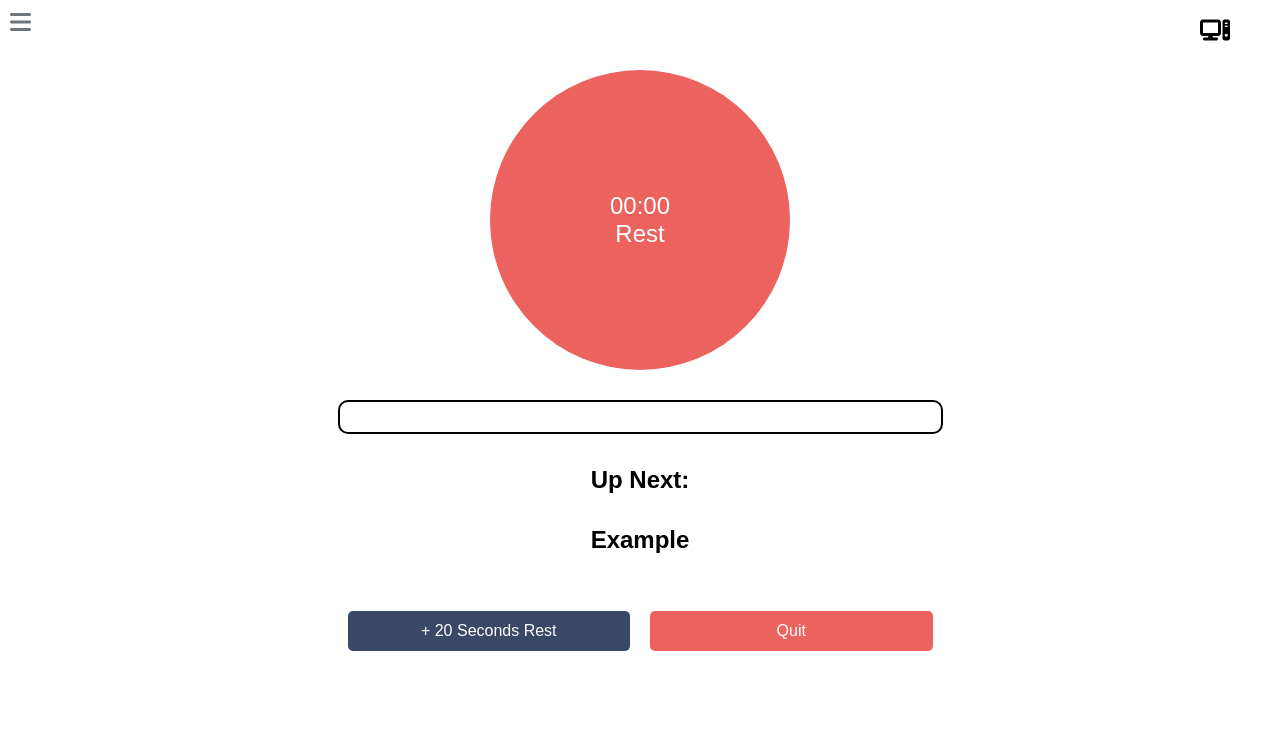
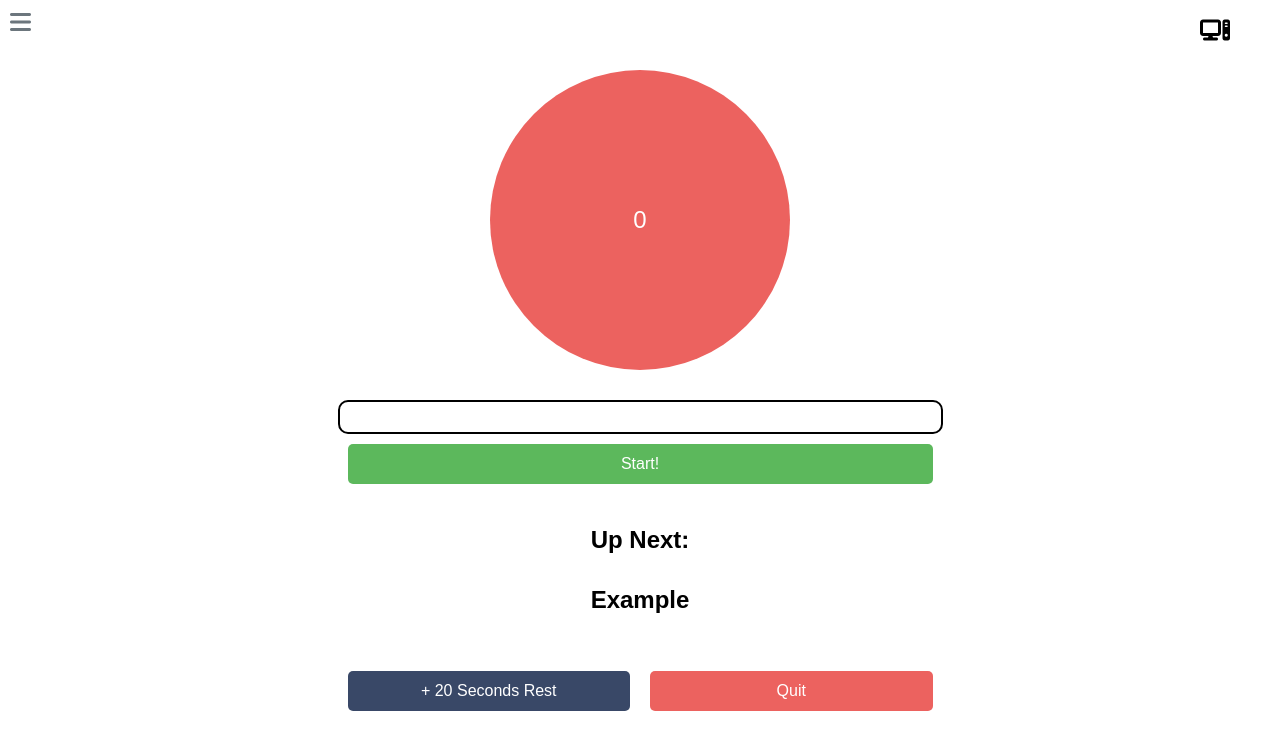
Before and after one commit to scottcarpenter28/Forge-Fitness, a Django app: page /run-routine/00000000-0000-0000-0000-000000000001/ in a window 1280 px wide. Shown: the top 734 px of the page. Run offline with Django 5.2, Linux system fonts and the light colour scheme; the first user in the database is signed in; tables that the repository leaves empty hold one stand-in row (Sample ...); some libraries are stand-ins or nearby versions.

Commit message:
Start building timer

```diff
--- a/src/project/application/static/application/css/base.css
+++ b/src/project/application/static/application/css/base.css
@@ -164,6 +164,14 @@ table tr:nth-child(odd) {
 }
 .btn-secondary:active{
     background-color: var(--secondary-option-hover);
+}
+
+.btn-success{
+    background-color: var(--success-option);
+}
+
+.btn-success:hover{
+    background-color: var(--success-option-hover);
 }
 
 .center-content{
--- a/src/project/application/static/application/js/routine.js
+++ b/src/project/application/static/application/js/routine.js
@@ -1,6 +1,108 @@
 import ProgressBar from "./progress_bar.js";
+
+
+class Timer{
+   timer_container = null;
+   current_time_span = null;
+   current_time = 0;
+   time_text = "00:00"
+   current_exercise_span = null;
+   exercise_text = ""
+   time_interval = null;
+
+   constructor(timer_container_id, current_time_span_id, current_exercise_span_id){
+      this.set_timer_container(timer_container_id);
+      this.set_time_span(current_time_span_id);
+      this.set_exercise_span(current_exercise_span_id);
+   }
+
+   set_timer_container(timer_container_id){
+      if(timer_container_id[0] !== "#")
+         timer_container_id = "#"+timer_container_id;
+      this.timer_container = $(timer_container_id);
+   }
+
+   set_time_span(time_span_id){
+      if(time_span_id[0] !== "#")
+         time_span_id = "#"+time_span_id;
+      this.current_time_span = $(time_span_id);
+      this.set_time_text()
+   }
+
+   set_time_text(){
+      this.time_text = this.__to_time_str();
+      this.current_time_span.text(this.time_text);
+   }
+
+   set_exercise_span(exercise_id){
+      if(exercise_id[0] !== "#")
+         exercise_id = "#"+exercise_id;
+      this.current_exercise_span = $(exercise_id);
+   }
+
+   set_current_exercise(exercise){
+      this.exercise_text = exercise;
+      this.current_exercise_span.text(exercise);
+   }
+
+   set_time(time){
+      this.current_time = time;
+      this.set_time_text()
+   }
+
+   __to_time_str(){
+      const minutes = Math.floor(this.current_time / 60);
+      const seconds = this.current_time % 60;
+
+      let time_text = seconds;
+      if(minutes > 0){
+         time_text = `${minutes}:${seconds < 10 ? '0' : ''}${seconds}`
+      }
+      return time_text;
+   }
+
+   __set_timer_active(){
+      this.timer_container.removeClass("rest");
+      this.timer_container.addClass("active");
+   }
+
+   __set_timer_rest(){
+      this.timer_container.removeClass("active");
+      this.timer_container.addClass("rest");
+   }
+
+   start_count_down(time){
+      this.set_time(time);
+      this.time_interval = setInterval(() => {
+         if (this.current_time <= 0) {
+            clearInterval(this.time_interval);
+            this.__set_timer_rest();
+         }
+         else{
+            this.__set_timer_active();
+         }
+         this.set_time_text();
+         this.current_time--;
+      }, 1000);
+   }
+
+   start_count_up(){
+      {
+         this.set_time(0);
+         this.time_interval = setInterval(() => {
+            this.__set_timer_active();
+            this.set_time_text();
+            this.current_time++;
+         }, 1000);
+      }
+   }
+
+}
 
 
 $(document).ready(function() {
    const progress = new ProgressBar("routine-progress");
+   const timer = new Timer("timer", "current-time", "exercise");
+   // timer.start_count_down(10);
+   // timer.start_count_up();
 });
--- a/src/project/application/templates/application/run_routine.html
+++ b/src/project/application/templates/application/run_routine.html
@@ -11,8 +11,8 @@
         <div class="col-100 center-content">
             <div id="timer" class="rest">
                 <div id="current-exercise">
-                    <span id="current-time">00:00</span>
-                    <span id="exercise">Rest</span>
+                    <span id="current-time"></span>
+                    <span id="exercise"></span>
                 </div>
             </div>
         </div>
@@ -21,6 +21,9 @@
         <div id="routine-tracker" class="col-50 routine-col-max">
             <div class="row">
                 {% include 'application/components/progress-bar.html' with div_id='routine-progress' width=0 %}
+            </div>
+            <div id="start_exercise" class="row">
+                <button class="btn btn-success">Start!</button>
             </div>
             <div id="strength-routine" style="{% if routine.routine_type == 'Cardio' %}display:none;{% endif %}">
                 <div class="routine-info-group">
```
